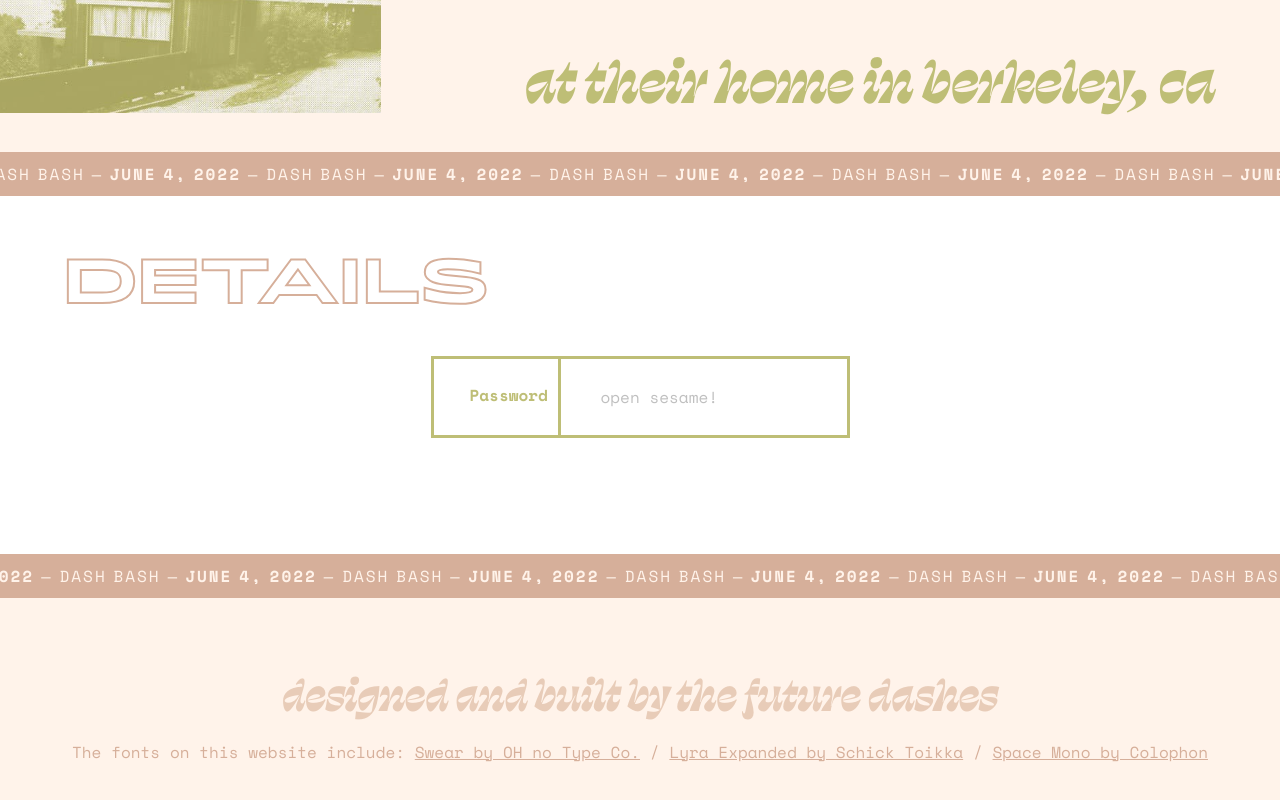
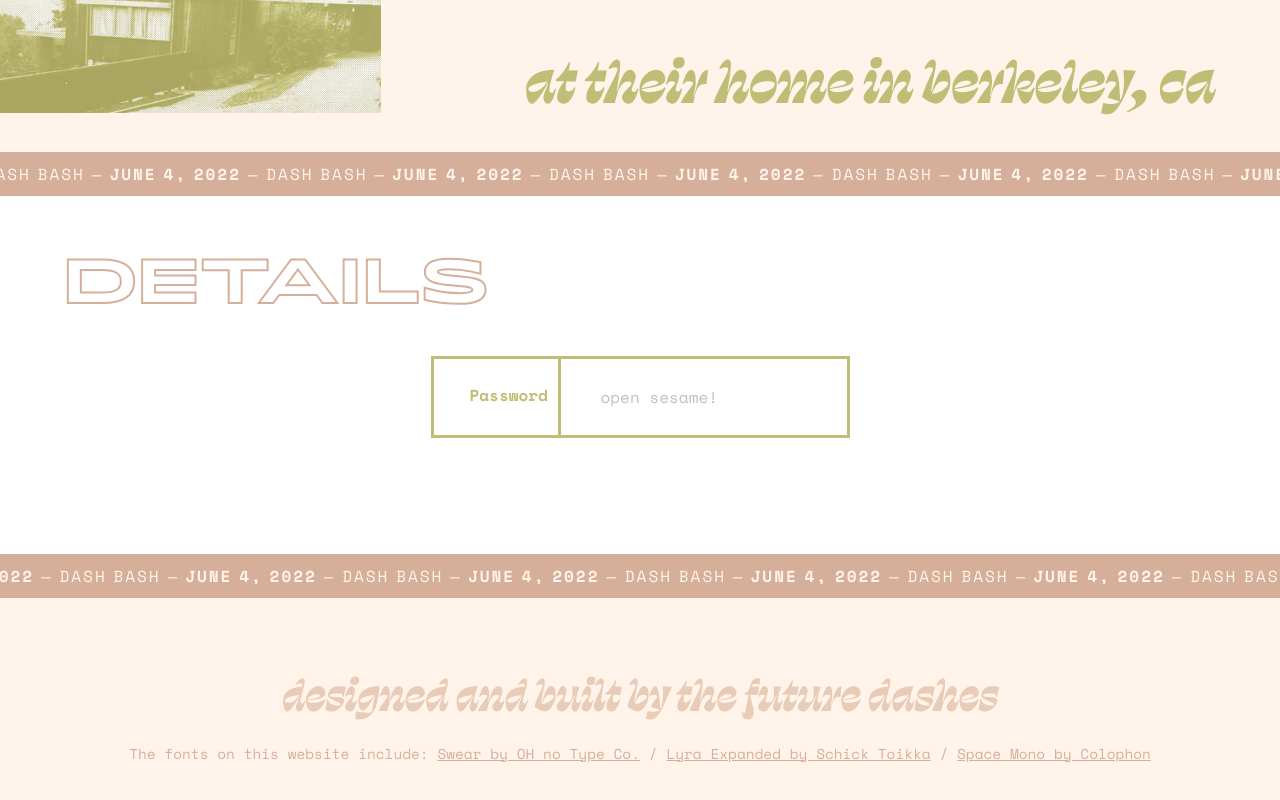
Before and after one commit to greymechanic/dash.wedding, a React (Create React App) app: page /#/login in a window 1280 px wide. Shown: the part 604-1404 px from the top of the page. Built offline with nearby package versions, Linux system fonts and the light colour scheme.

Commit message:
update footer styles

```diff
--- a/src/App.scss
+++ b/src/App.scss
@@ -279,6 +279,8 @@ h3 {
   p {
     text-align: center;
     color: $pink-1;
+    font-size: 0.9rem;
+    line-height: 1.5rem;
     a {
       color: $pink-1;
     }
```
